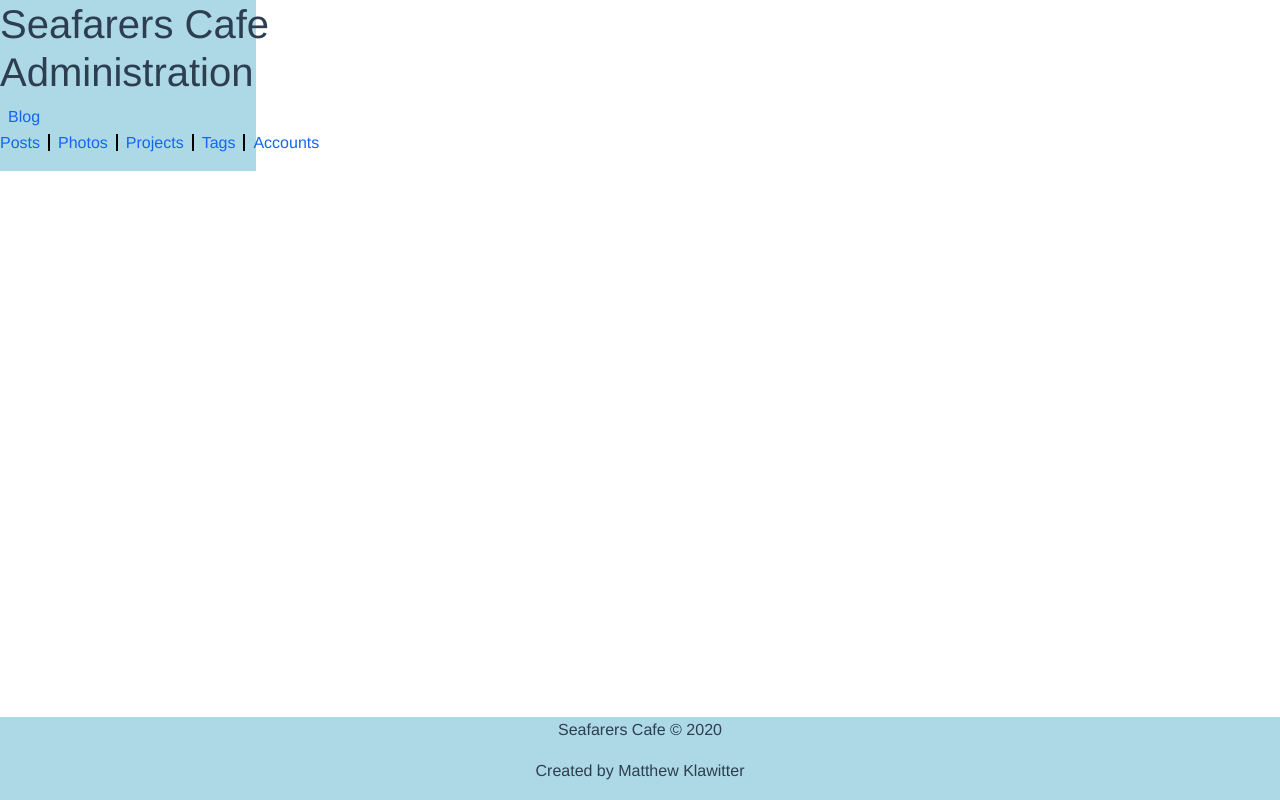
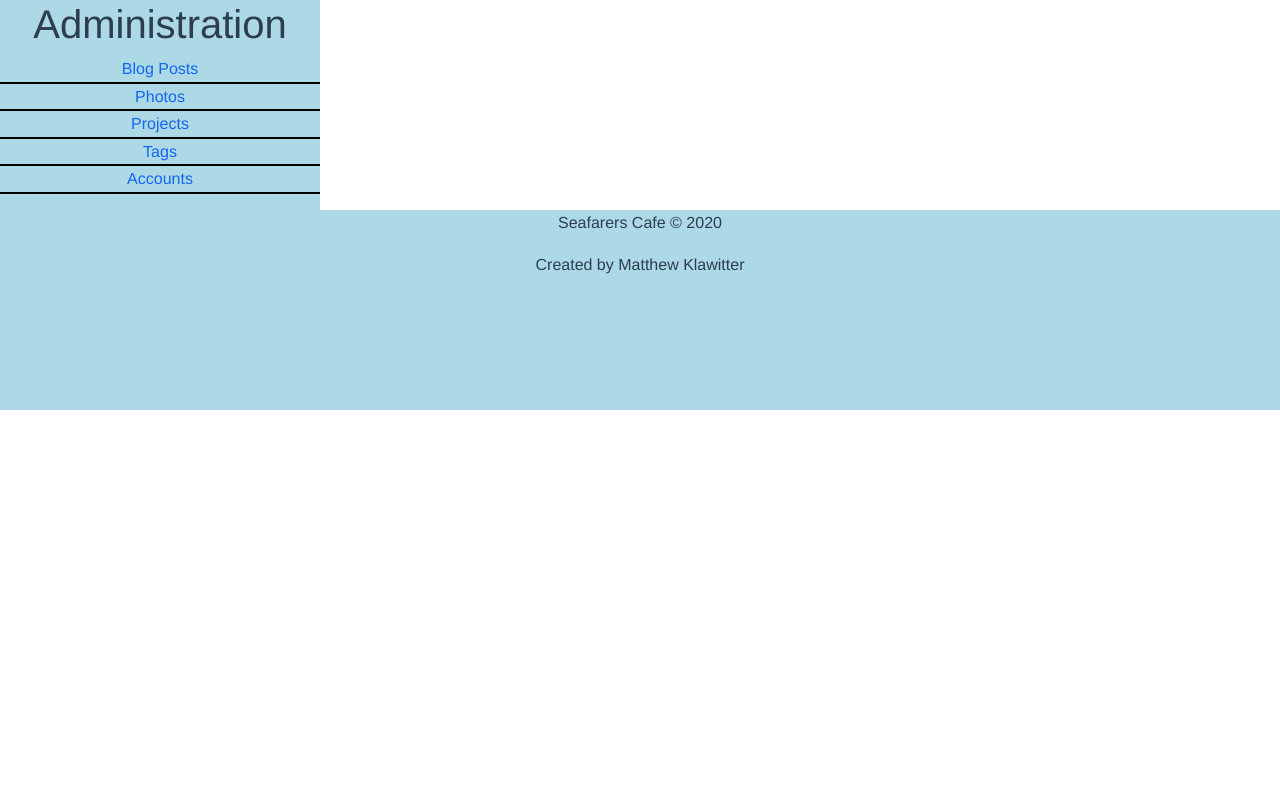
Before and after one commit to Matthew-Klawitter/SeafarersCafeSite, a Vue app in the folder app/frontend/: page /admin in a window 1280 px wide. Built offline with nearby package versions, Linux system fonts and the light colour scheme.

Commit message:
Fixed footer styling affecting body contents

```diff
--- a/app/frontend/src/App.vue
+++ b/app/frontend/src/App.vue
@@ -9,11 +9,11 @@
 
 html {
   position: relative;
-  min-height: 100%;
 }
 
 body {
-  margin: 0
+  min-height: 100%;
+  height: 100%;
 }
 
 #app {
--- a/app/frontend/src/components/admin/footer/AdminFooter.vue
+++ b/app/frontend/src/components/admin/footer/AdminFooter.vue
@@ -17,11 +17,12 @@ export default {
 </script>
 
 <style scoped>
-footer {
-  width: 100%;
-  position: absolute;
-  bottom: 0;
-  background-color: lightblue;
-  text-align: center;
-}
+  footer {
+    clear: both;
+    position: relative;
+    height: 200px;
+    width: 100%;
+    background-color: lightblue;
+    text-align: center;
+  }
 </style>
--- a/app/frontend/src/components/admin/header/AdminHeader.vue
+++ b/app/frontend/src/components/admin/header/AdminHeader.vue
@@ -26,30 +26,30 @@ export default {
 </script>
 
 <style scoped>
+  #home-header-title h1{
+    text-align: center;
+  }
+
   header {
     background-color: lightblue;
+    left: 0;
+    bottom: 0;
     display: grid;
     text-align: left;
-    width: 20%;
   }
 
   ul {
     list-style-type: none;
-    text-align: left;
+    text-align: center;
     padding: 0;
   }
 
   li {
-    display: inline;
     padding-left: .5em;
     padding-right: .5em;
   }
 
   #home-header-navbar ul li {
-    border-right: 2px solid black;
-  }
-
-  #home-header-navbar ul li:last-of-type {
-    border-right: none;
+    border-bottom: 2px solid black;
   }
 </style>
--- a/app/frontend/src/components/home/footer/HomeFooter.vue
+++ b/app/frontend/src/components/home/footer/HomeFooter.vue
@@ -17,11 +17,12 @@ export default {
 </script>
 
 <style scoped>
-footer {
-  width: 100%;
-  position: absolute;
-  bottom: 0;
-  background-color: lightblue;
-  text-align: center;
-}
+  footer {
+    clear: both;
+    position: relative;
+    height: 200px;
+    width: 100%;
+    background-color: lightblue;
+    text-align: center;
+  }
 </style>
--- a/app/frontend/src/views/admin/Admin.vue
+++ b/app/frontend/src/views/admin/Admin.vue
@@ -1,8 +1,14 @@
 <template>
   <div id="admin">
-    <Header title="Seafarers Cafe Administration"/>
-    <div id="content">
-      <router-view/>
+    <div class="col">
+      <div class="left">
+        <Header title="Administration"/>
+      </div>
+      <div class="right">
+        <div class="content">
+          <router-view/>
+        </div>
+      </div>
     </div>
     <Footer/>
   </div>
@@ -22,5 +28,24 @@ export default {
 </script>
 
 <style scoped>
+  /* Separating header and content into two columns */
+  .col {
+    width: 100%;
+    height: 100%;
+    position: relative;
+    float: left;
+  }
 
+  .left {
+    width: 25%;
+    height: 100%;
+    float: left;
+  }
+
+  .right {
+    width: 75%;
+    height: 100%;
+    float: right;
+    padding-left: 1em;
+  }
 </style>
--- a/app/frontend/src/views/home/Home.vue
+++ b/app/frontend/src/views/home/Home.vue
@@ -1,7 +1,7 @@
 <template>
   <div id="home">
     <Header title="Seafarers Cafe"/>
-    <div id="content">
+    <div class="content">
       <router-view/>
     </div>
     <Footer/>
@@ -22,7 +22,7 @@ export default {
 </script>
 
 <style>
-  #content {
+  .content {
     height: 100%;
   }
 </style>
```
